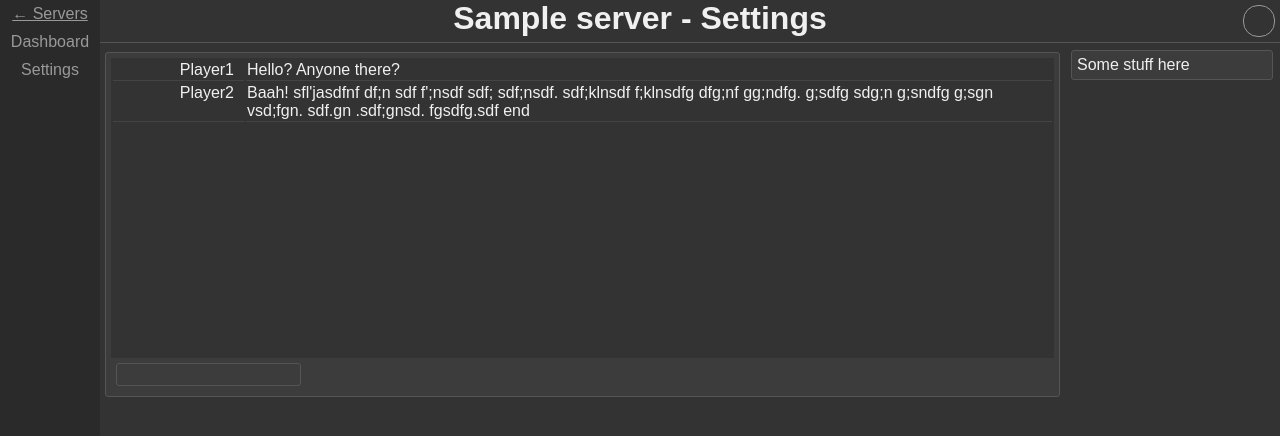
After one commit to rubenwardy/minetest_web_panel, a Flask app: page /1/chat/ in a window 1280 px wide. The commit adds this page. Shown: the top 436 px of the page. Run offline with Flask 2, Linux system fonts and the light colour scheme; the visitor is signed in with stand-in values (Sample User, id 1); tables that the repository leaves empty hold one stand-in row (values such as "Sample post").

Commit message:
Allow specification of worlds dir, and add start of chat page

```diff
--- a/web_panel/__init__.py
+++ b/web_panel/__init__.py
@@ -118,6 +118,20 @@ def server_kill(sid):
 	minetest.kill(server)
 	return redirect(url_for('dashboard', sid=sid))
 
+@app.route("/<sid>/chat/")
+@login_required
+@ownership_required
+def chat(sid):
+	server = models.Server.query.filter_by(id=sid).first()
+
+	if not server:
+		abort(404)
+
+	status = minetest.status(server)
+
+	return render_template('chat.html', user=current_user,
+			server=server, status=status)
+
 
 def isDirSafe(ch):
 	return ch.isalpha() or ch.isdigit() or ch=='_' or ch=='-'
--- a/web_panel/minetest.py
+++ b/web_panel/minetest.py
@@ -28,6 +28,12 @@ class MinetestProcess:
 		self.retval = None
 		self.port = port
 		self.debuglog = debuglog
+		self.chat = []
+
+	def _push_to_chat(self, msg):
+		while len(self.chat) > app.config['CHAT_BUFFER_SIZE']:
+			self.chat.pop(0)
+		self.chat.append(msg)
 
 	def getEndOfLog(self):
 		f = open(self.debuglog, "r")
@@ -75,6 +81,13 @@ class MinetestProcess:
 		print("Killing " + str(self.id))
 		self.process.terminate()
 
+def get_chat(server):
+	try:
+		mt = servers["sid_" + str(server.id)]
+		return mt.chat
+	except KeyError:
+		return []
+
 def start(server):
 	try:
 		mt = servers["sid_" + str(server.id)]
@@ -86,8 +99,8 @@ def start(server):
 		additional_params = app.config['MINETEST_EXE_PARAMS'] or []
 		for param in additional_params:
 			params.append(param)
-		params.append("--worldname")
-		params.append(server.worldname)
+		params.append("--world")
+		params.append(server.getWorldPath())
 		params.append("--logfile")
 		params.append(debuglog)
 		params.append("--port")
--- /dev/null
+++ b/web_panel/templates/chat.html
@@ -0,0 +1,52 @@
+{% extends "base.html" %}
+
+{% block title %}{{ server.name }}{% endblock %}
+
+{% block content %}
+	<h1>{{ server.name }} - Settings</h1>
+
+	<a id="updown" class="{{ status }}"></a>
+
+	<aside id="server_details" class="box">
+		Some stuff here
+	</aside>
+
+	<style>
+		.chatbox .messages {
+			height: 300px;
+			overflow: hidden;
+			background: #333;
+		}
+
+		.chatbox table {
+			width: 100%;
+		}
+
+		.chatbox tr td:nth-child(1) {
+			width: 120px;
+			text-align: right;
+			padding-right: 10px;
+		}
+
+		.chatbox .messages td {
+			border-bottom: 1px solid #444;
+			vertical-align: top;
+		}
+	</style>
+
+	<main>
+		<article class="chatbox box">
+			<div class="messages">
+				<table>
+					<tr><td>Player1</td><td>Hello? Anyone there?</td></tr>
+					<tr><td>Player2</td><td>Baah! sfl'jasdfnf df;n sdf f';nsdf
+					sdf; sdf;nsdf. sdf;klnsdf f;klnsdfg dfg;nf gg;ndfg. g;sdfg
+					sdg;n g;sndfg g;sgn vsd;fgn. sdf.gn .sdf;gnsd. fgsdfg.sdf  end</td></tr>
+				</table>
+			</div>
+			<div class="send_message">
+				<input type="text" id="msg">
+			</div>
+		<article>
+	</main>
+{% endblock %}
--- a/web_panel/templates/dashboard.html
+++ b/web_panel/templates/dashboard.html
@@ -53,6 +53,10 @@
 					<pre><code>{{ entry.additional }}</code></pre>
 				{% endif %}
 			</li>
+			{% else %}
+			<li class="none">
+				Nothing to report.
+			</li>
 			{% endfor %}
 		</ul>
 	</main>
```
Also changed, not shown: db_create.py (+0 -29 lines), 2 other files.
